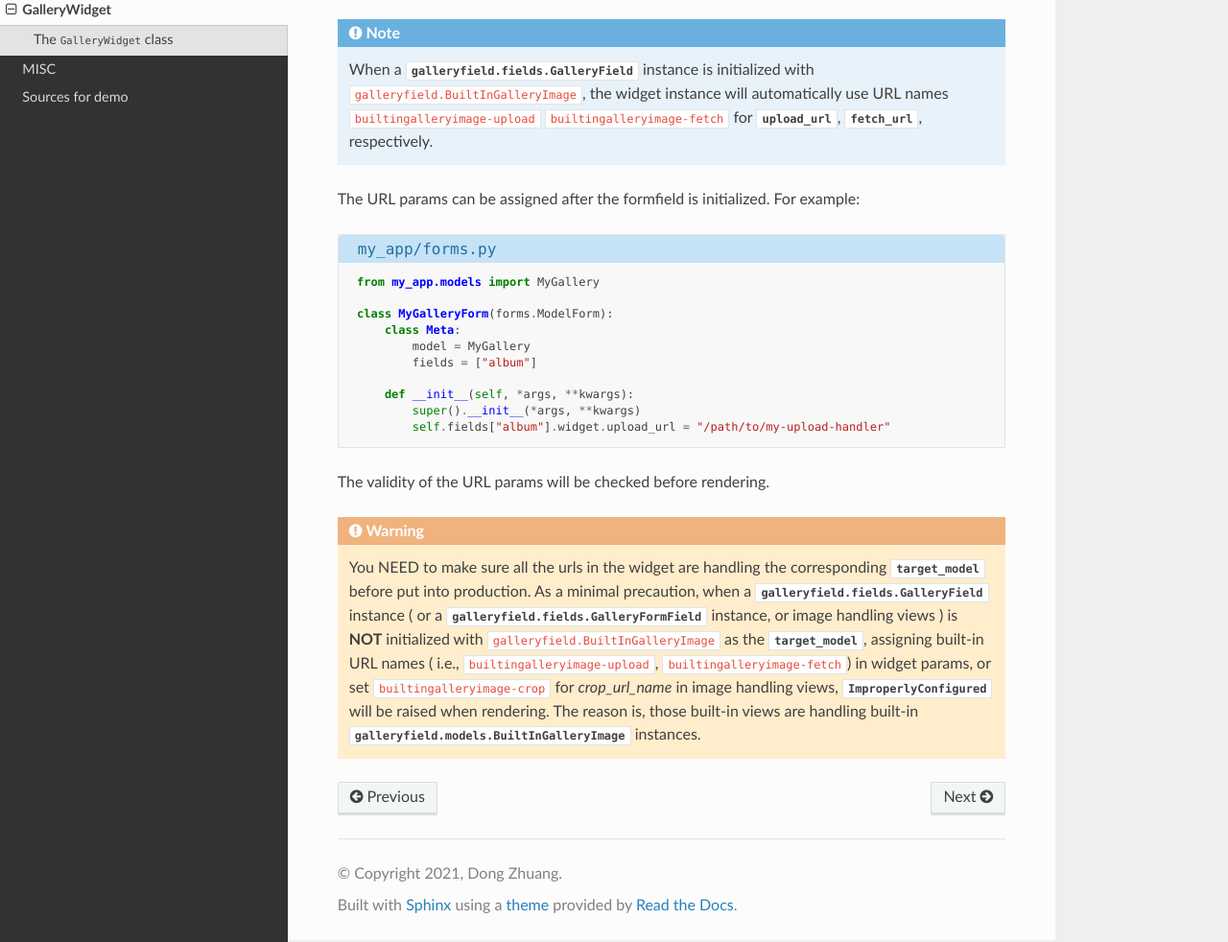
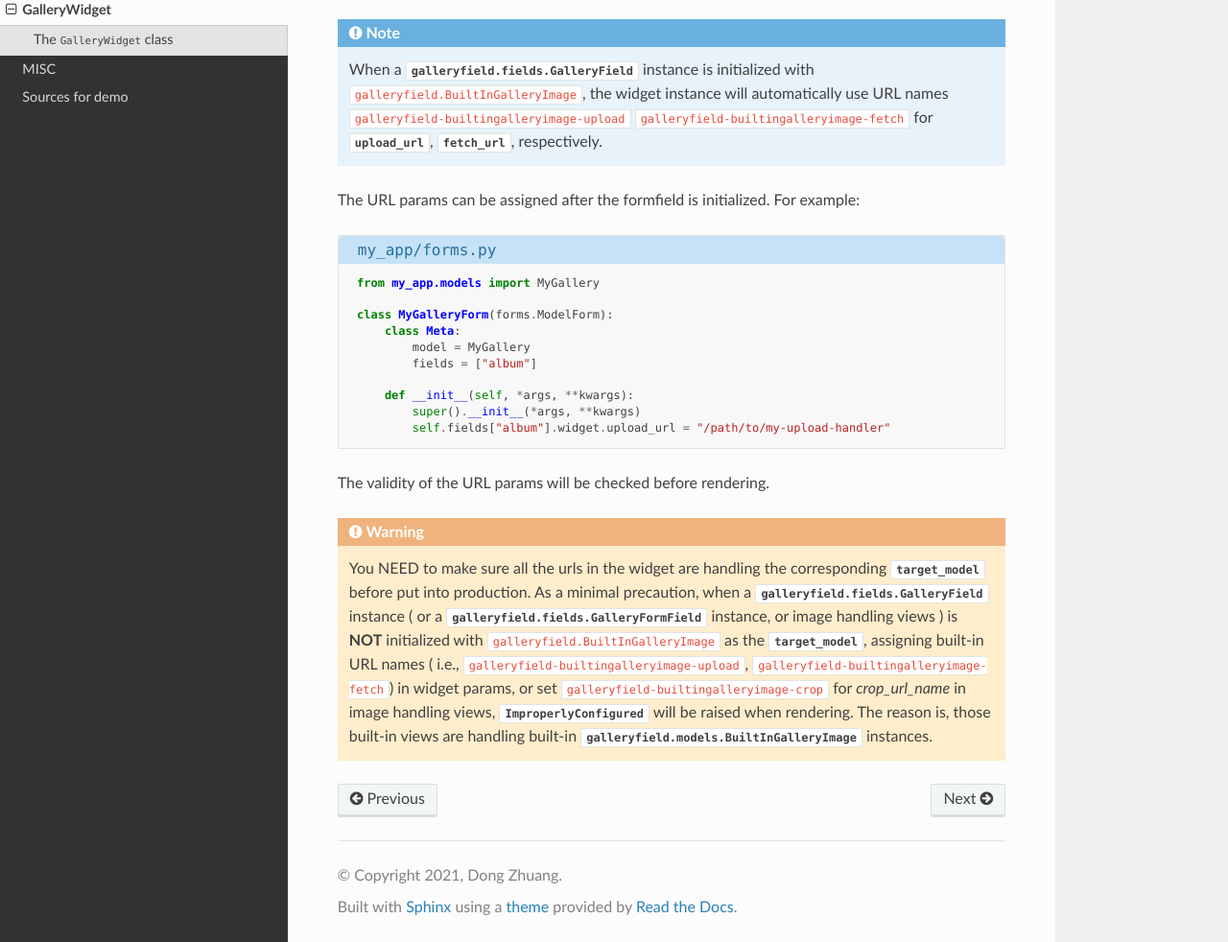
Before and after one commit to dzhuang/django-galleryfield, a Sphinx documentation site: the page built from docs/source/widget.rst, in a window 1280 px wide and 1302 px high, cut to the strip 320-1302 px from the top of the window. Shown: the whole strip at 96% size. Built offline with Sphinx 7.4.7 and the Read the Docs theme 2.0.0, drawn with Linux system fonts in a browser that asks for light colours; pages that are not in the unit, such as notebooks, are missing from menus.

```diff
--- a/docs/source/about_demo.rst
+++ b/docs/source/about_demo.rst
@@ -24,13 +24,13 @@ you will see 3 class-based views handling image instances:
 - :class:`galleryfield.image_views.BuiltInImageCreateView` for uploading images,
   requires login.
   Following the :ref:`naming rule <image_handling_url_naming_rule>`, The URL name is
-  ``builtingalleryimage-upload``.
+  ``galleryfield-builtingalleryimage-upload``.
 - :class:`galleryfield.image_views.BuiltInImageListView` for fetching existing images,
   restricted to the owner of the images or superuser, with URL name
-  ``builtingalleryimage-fetch``.
+  ``galleryfield-builtingalleryimage-fetch``.
 - and :class:`galleryfield.image_views.BuiltInImageCropView` for server side cropping
   of uploaded images, restricted to the owner of the images or superuser, with URL
-  name ``builtingalleryimage-crop``.
+  name ``galleryfield-builtingalleryimage-crop``.
 
 
 Handling the gallery
--- a/docs/source/customize.rst
+++ b/docs/source/customize.rst
@@ -117,12 +117,12 @@ Alternatively, we can also let the widget infer what URLs it should use for thos
 following a naming rules for those views in ``URL_CONF``.
 
 For a valid image model, the default URL names for the image handling views are the lower cased
-``model_name``, suffixed by ``-upload``, ``-fetch`` and ``-crop``,
+``app_label-model_name``, suffixed by ``-upload``, ``-fetch`` and ``-crop``,
 respectively.
 
 For example, if you have a ``target_model`` named ``my_app.MyImage``, then the default
-URL names for the image handling views are ``myimage-upload``, ``myimage-fetch`` and
-``myimage-crop``. In this way, you don't need to specify in the ``GalleryWidget``
+URL names for the image handling views are ``my_app-myimage-upload``, ``my_app-myimage-fetch`` and
+``my_app-myimage-crop``. In this way, you don't need to specify in the ``GalleryWidget``
 the param ``upload_url`` and ``fetch_url``, and no need to specify the ``crop_url_name``
 in each of the 3 class-based views.
 
--- a/docs/source/widget.rst
+++ b/docs/source/widget.rst
@@ -10,8 +10,8 @@ The ``GalleryWidget`` class
 
 .. note:: When a :class:`galleryfield.fields.GalleryField` instance is initialized
    with ``galleryfield.BuiltInGalleryImage``, the widget instance will
-   automatically use URL names ``builtingalleryimage-upload``
-   ``builtingalleryimage-fetch`` for :attr:`upload_url`, :attr:`fetch_url`,
+   automatically use URL names ``galleryfield-builtingalleryimage-upload``
+   ``galleryfield-builtingalleryimage-fetch`` for :attr:`upload_url`, :attr:`fetch_url`,
    respectively.
 
 The URL params can be assigned after the formfield is initialized. For example:
@@ -40,8 +40,8 @@ The validity of the URL params will be checked before rendering.
    ) is
    **NOT** initialized with ``galleryfield.BuiltInGalleryImage`` as the
    :attr:`target_model`, assigning built-in URL names (
-   i.e., ``builtingalleryimage-upload``, ``builtingalleryimage-fetch``)
-   in widget params, or set ``builtingalleryimage-crop`` for `crop_url_name` in
+   i.e., ``galleryfield-builtingalleryimage-upload``, ``galleryfield-builtingalleryimage-fetch``)
+   in widget params, or set ``galleryfield-builtingalleryimage-crop`` for `crop_url_name` in
    image handling views, :exc:`ImproperlyConfigured` will be raised
    when rendering. The reason is, those built-in views are handling
    built-in :class:`galleryfield.models.BuiltInGalleryImage` instances.
```
Also changed, not shown: 7 other files.
